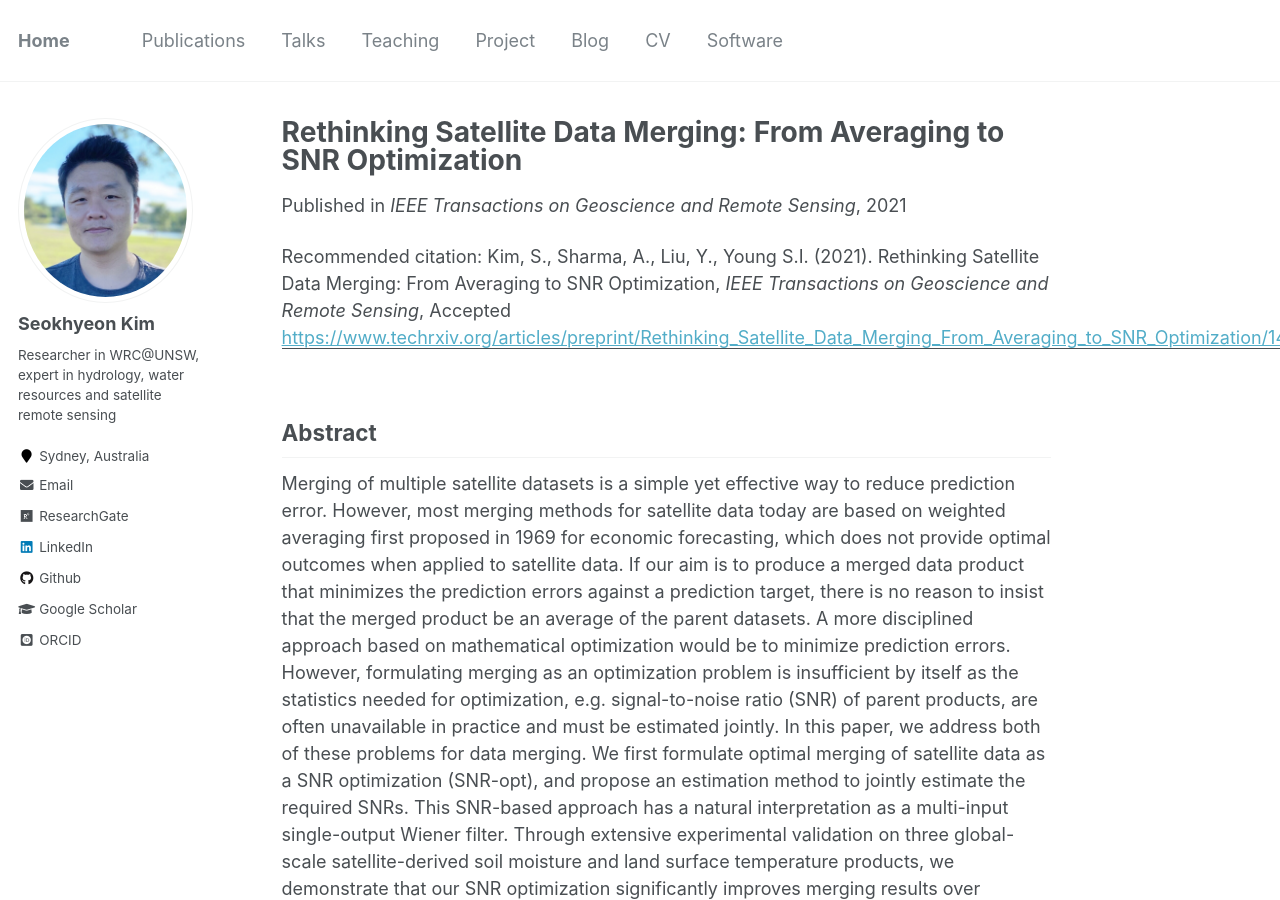
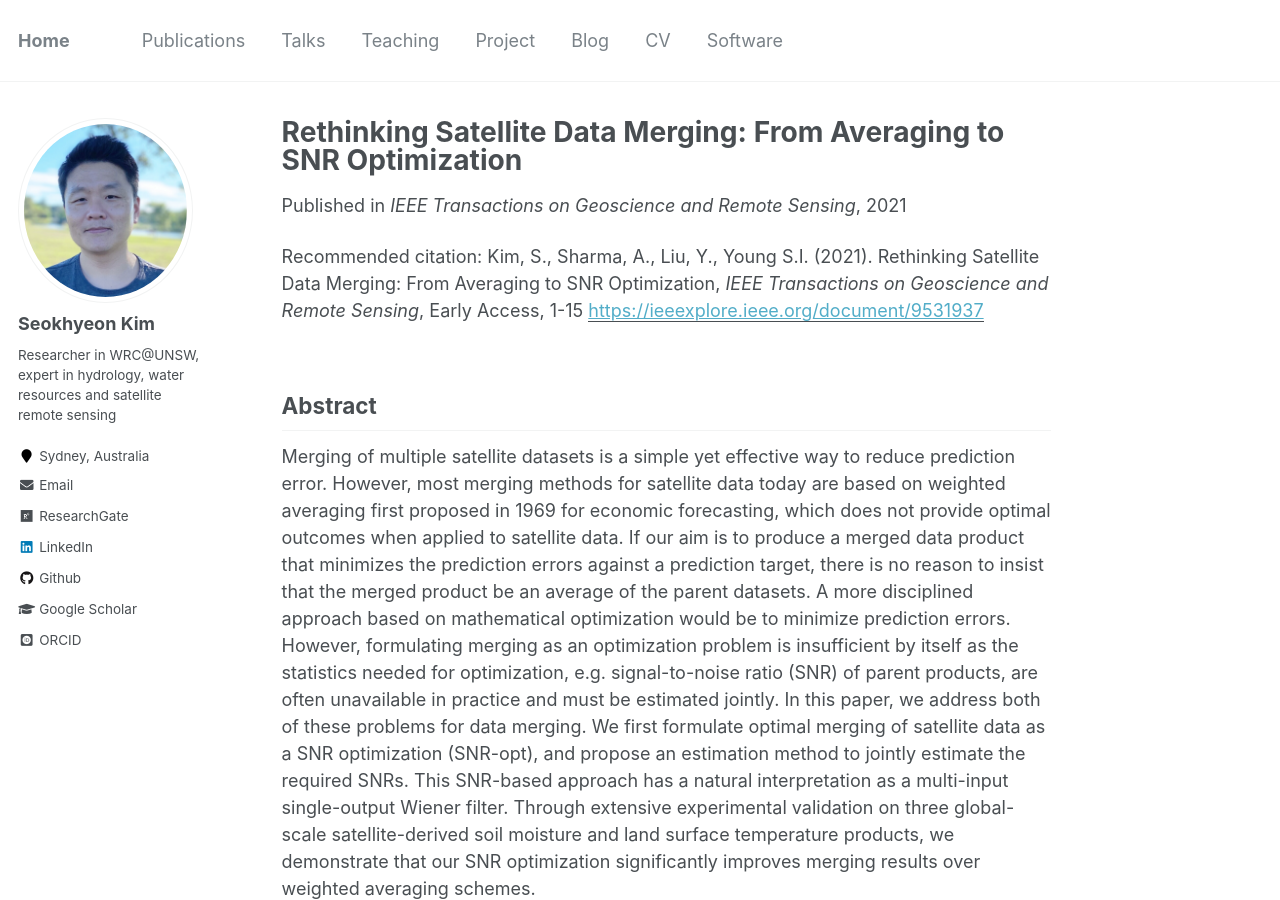
Before and after one commit to uawds/SanghoonJunWater.github.io, a Jekyll site: the page built from _publications/2021-08-18-paper-IEEE_TGRS.md, in a window 1280 px wide and 900 px high. Built offline with Jekyll 4.4.1, drawn with Linux system fonts in a browser that asks for light colours; some web fonts are replaced.

Commit message:
Update 2021-08-18-paper-IEEE_TGRS.md

```diff
--- a/_publications/2021-08-18-paper-IEEE_TGRS.md
+++ b/_publications/2021-08-18-paper-IEEE_TGRS.md
@@ -5,8 +5,8 @@ permalink: /publication/2021-08-18-paper-IEEE_TGRS
 excerpt: Improved data merging method.
 date: 2021-03-23
 venue: 'IEEE Transactions on Geoscience and Remote Sensing'
-paperurl: https://www.techrxiv.org/articles/preprint/Rethinking_Satellite_Data_Merging_From_Averaging_to_SNR_Optimization/14214035
-citation: 'Kim, S., Sharma, A., Liu, Y., Young S.I. (2021). Rethinking Satellite Data Merging: From Averaging to SNR Optimization, <i>IEEE Transactions on Geoscience and Remote Sensing</i>, Accepted'
+paperurl: https://ieeexplore.ieee.org/document/9531937
+citation: 'Kim, S., Sharma, A., Liu, Y., Young S.I. (2021). Rethinking Satellite Data Merging: From Averaging to SNR Optimization, <i>IEEE Transactions on Geoscience and Remote Sensing</i>, Early Access, 1-15'
 ---
 ## Abstract
 Merging of multiple satellite datasets is a simple yet effective way to reduce prediction error. However, most merging methods for satellite data today are based on weighted averaging first proposed in 1969 for economic forecasting, which does not provide optimal outcomes when applied to satellite data. If our aim is to produce a merged data product that minimizes the prediction errors against a prediction target, there is no reason to insist that the merged product be an average of the parent datasets. A more disciplined approach based on mathematical optimization would be to minimize prediction errors. However, formulating merging as an optimization problem is insufficient by itself as the statistics needed for optimization, e.g. signal-to-noise ratio (SNR) of parent products, are often unavailable in practice and must be estimated jointly. In this paper, we address both of these problems for data merging. We first formulate optimal merging of satellite data as a SNR optimization (SNR-opt), and propose an estimation method to jointly estimate the required SNRs. This SNR-based approach has a natural interpretation as a multi-input single-output Wiener filter. Through extensive experimental validation on three global- scale satellite-derived soil moisture and land surface temperature products, we demonstrate that our SNR optimization significantly improves merging results over weighted averaging schemes.
```
